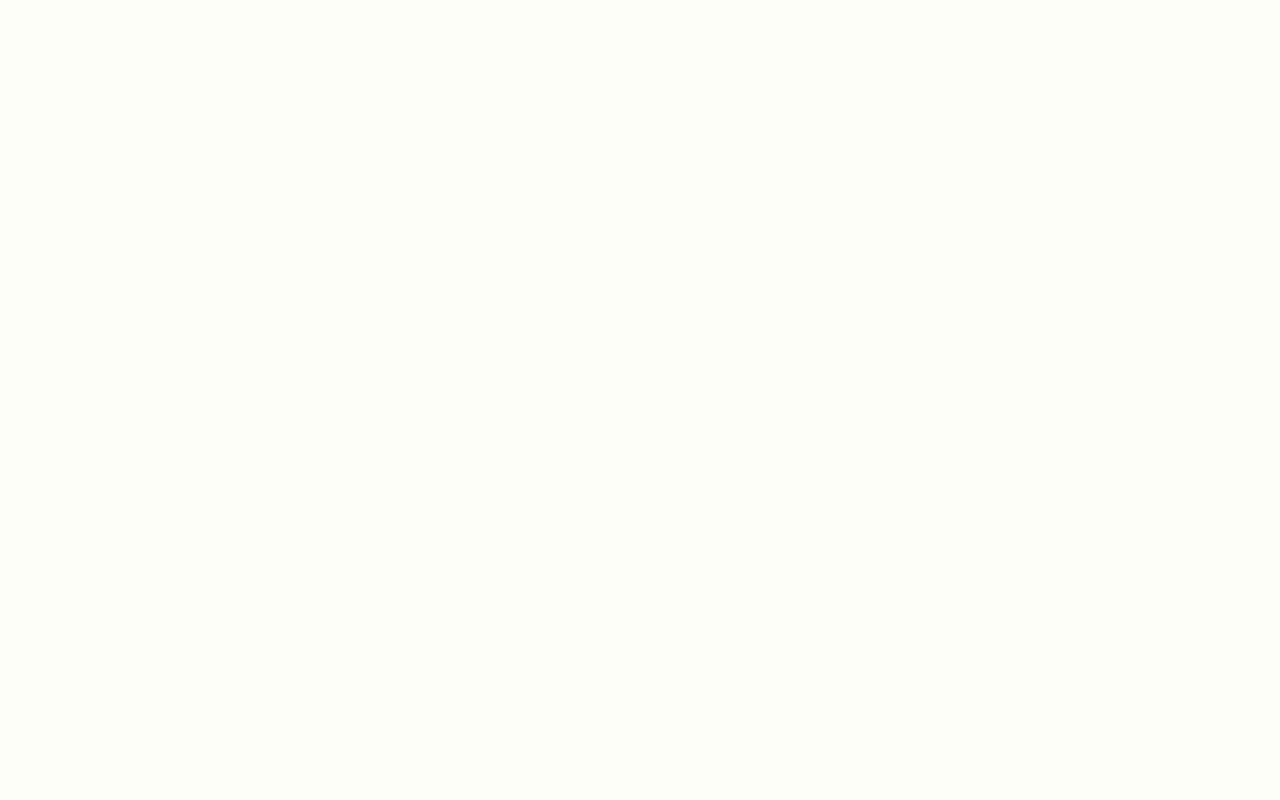
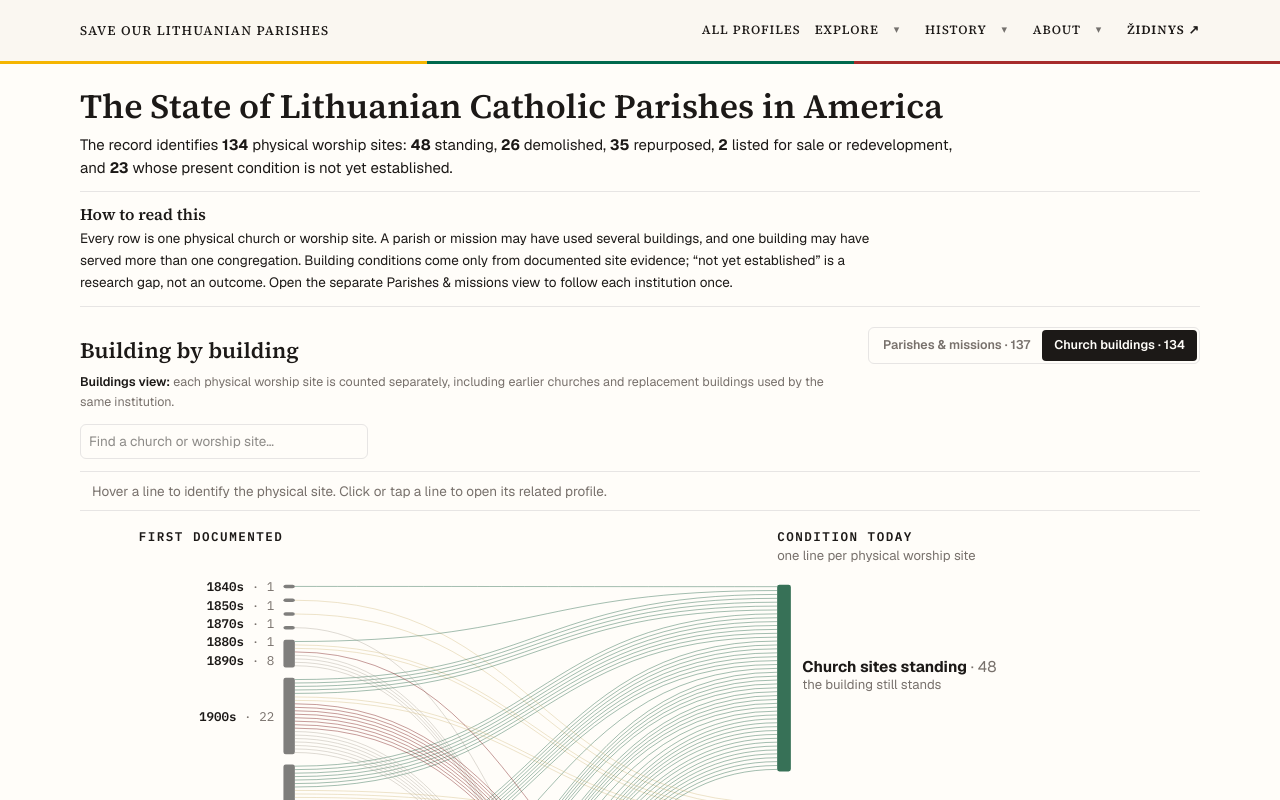
Before and after one commit to LietuvaAI/save-our-lithuanian-parishes, a Next.js app: page /church-buildings-through-time in a window 1280 px wide. Before the commit this address had no page. Shown: the top 800 px of the page. Built offline with nearby package versions, Linux system fonts and the light colour scheme.

Commit message:
Separate institution and building history routes

```diff
--- a/app/church-buildings-through-time/page.tsx
+++ b/app/church-buildings-through-time/page.tsx
@@ -1,5 +1,70 @@
-import { permanentRedirect } from "next/navigation";
+import type { Metadata } from "next";
+import Link from "next/link";
+import OutcomeModeExplorer from "@/components/OutcomeModeExplorer";
+import PhysicalSiteFlow from "@/components/PhysicalSiteFlow";
+import {
+  infographicCounts,
+  romanCatholicInstitutionHistory,
+} from "@/lib/infographic-projection";
+import { physicalSiteOutcomeProjection } from "@/lib/physical-site-outcome-projection";
+
+export const metadata: Metadata = {
+  title: "Lithuanian Church Buildings Through Time",
+  description:
+    "The documented physical worship sites used by Lithuanian Catholic parishes and missions in the United States, including earlier and replacement churches.",
+};
 
 export default function ChurchBuildingHistoryPage() {
-  permanentRedirect("/where-every-parish-ended-up?view=buildings");
+  if (
+    physicalSiteOutcomeProjection.sites.length !==
+    infographicCounts.physical_worship_sites
+  ) {
+    throw new Error("Physical worship-site population drifted.");
+  }
+
+  return (
+    <article className="mx-auto max-w-6xl px-4 py-5 sm:py-6">
+      <OutcomeModeExplorer
+        mode="buildings"
+        institutionCount={romanCatholicInstitutionHistory.length}
+        physicalSiteCount={physicalSiteOutcomeProjection.sites.length}
+        demolishedSiteCount={
+          physicalSiteOutcomeProjection.stateCounts.demolished ?? 0
+        }
+        repurposedSiteCount={
+          physicalSiteOutcomeProjection.stateCounts.repurposed ?? 0
+        }
+        standingSiteCount={
+          physicalSiteOutcomeProjection.stateCounts.standing ?? 0
+        }
+        listedSiteCount={
+          physicalSiteOutcomeProjection.stateCounts.listed_for_sale ?? 0
+        }
+        unestablishedSiteCount={
+          physicalSiteOutcomeProjection.stateCounts.not_established ?? 0
+        }
+        view={<PhysicalSiteFlow sites={physicalSiteOutcomeProjection.sites} />}
+      />
+
+      <p className="mt-8 border-t border-rule pt-4 text-small-copy leading-relaxed text-muted">
+        Building rows begin with the first documented use of each physical site.
+        Open a row for the related parish profile and its evidence. Institution
+        histories begin with the parish or mission itself and remain in the{" "}
+        <Link
+          href="/where-every-parish-ended-up"
+          className="underline hover:text-foreground"
+        >
+          parish and mission view
+        </Link>
+        . See{" "}
+        <Link
+          href="/about-the-data"
+          className="underline hover:text-foreground"
+        >
+          About the Data
+        </Link>{" "}
+        for scope and method.
+      </p>
+    </article>
+  );
 }
--- a/app/page.tsx
+++ b/app/page.tsx
@@ -182,7 +182,7 @@ const STAT_CARDS = [
     value: PHYSICAL_WORSHIP_SITES,
     label: "church buildings",
     detail: "Buildings",
-    href: "/where-every-parish-ended-up?view=buildings",
+    href: "/church-buildings-through-time",
   },
   {
     value: CURRENT_WORSHIP_COUNT,
--- a/app/parishes/page.tsx
+++ b/app/parishes/page.tsx
@@ -68,7 +68,7 @@ export default function ParishProfilesPage() {
         This directory lists institutions: parishes, missions, and
         congregations. Physical churches are counted separately in the {" "}
         <Link
-          href="/where-every-parish-ended-up?view=buildings"
+          href="/church-buildings-through-time"
           className="font-medium text-foreground underline underline-offset-4 hover:text-accent"
         >
           building view
--- a/components/OutcomeModeExplorer.tsx
+++ b/components/OutcomeModeExplorer.tsx
@@ -1,60 +1,34 @@
-"use client";
+import Link from "next/link";
+import type { ReactNode } from "react";
 
-import { useState, type ReactNode } from "react";
-import Link from "next/link";
+type CommonProps = {
+  institutionCount: number;
+  physicalSiteCount: number;
+  view: ReactNode;
+};
 
-type Mode = "institutions" | "buildings";
-
-export default function OutcomeModeExplorer({
-  institutionCount,
-  parishCount,
-  missionCount,
-  closedCount,
-  currentWorshipPlaces,
-  publicInstitutionCount,
-  physicalSiteCount,
-  demolishedSiteCount,
-  repurposedSiteCount,
-  standingSiteCount,
-  listedSiteCount,
-  unestablishedSiteCount,
-  initialMode,
-  institutionView,
-  buildingView,
-}: {
-  institutionCount: number;
+type InstitutionProps = CommonProps & {
+  mode: "institutions";
   parishCount: number;
   missionCount: number;
   closedCount: number;
   currentWorshipPlaces: number;
   publicInstitutionCount: number;
-  physicalSiteCount: number;
+};
+
+type BuildingProps = CommonProps & {
+  mode: "buildings";
   demolishedSiteCount: number;
   repurposedSiteCount: number;
   standingSiteCount: number;
   listedSiteCount: number;
   unestablishedSiteCount: number;
-  initialMode: Mode;
-  institutionView: ReactNode;
-  buildingView: ReactNode;
-}) {
-  const [mode, setMode] = useState<Mode>(initialMode);
-  const institutions = mode === "institutions";
+};
 
-  const selectMode = (nextMode: Mode) => {
-    setMode(nextMode);
-    const url = new URL(window.location.href);
-    if (nextMode === "buildings") {
-      url.searchParams.set("view", "buildings");
-    } else {
-      url.searchParams.delete("view");
-    }
-    window.history.replaceState(
-      window.history.state,
-      "",
-      `${url.pathname}${url.search}${url.hash}`,
-    );
-  };
+export default function OutcomeModeExplorer(
+  props: InstitutionProps | BuildingProps,
+) {
+  const institutions = props.mode === "institutions";
 
   return (
     <>
@@ -64,20 +38,20 @@ export default function OutcomeModeExplorer({
 
       {institutions ? (
         <p className="mt-2 max-w-[90ch] text-lead-copy">
-          Of <strong>{institutionCount}</strong> Lithuanian Roman Catholic
-          parishes and missions, <strong>{closedCount}</strong> have closed;
-          Lithuanian worship continues at <strong>{currentWorshipPlaces}</strong>.
+          Of <strong>{props.institutionCount}</strong> Lithuanian Roman Catholic
+          parishes and missions, <strong>{props.closedCount}</strong> have
+          closed; Lithuanian worship continues at{" "}
+          <strong>{props.currentWorshipPlaces}</strong>.
         </p>
       ) : (
         <p className="mt-2 max-w-[90ch] text-lead-copy">
-          The record identifies <strong>{physicalSiteCount}</strong> physical
-          worship sites: <strong>{standingSiteCount}</strong> standing, {" "}
-          <strong>{demolishedSiteCount}</strong> demolished, {" "}
-          <strong>{repurposedSiteCount}</strong> repurposed, {" "}
-          <strong>{listedSiteCount}</strong> listed for sale or redevelopment,
-          and {" "}
-          <strong>{unestablishedSiteCount}</strong> whose present condition is
-          not yet established.
+          The record identifies <strong>{props.physicalSiteCount}</strong>{" "}
+          physical worship sites: <strong>{props.standingSiteCount}</strong>{" "}
+          standing, <strong>{props.demolishedSiteCount}</strong> demolished,{" "}
+          <strong>{props.repurposedSiteCount}</strong> repurposed,{" "}
+          <strong>{props.listedSiteCount}</strong> listed for sale or
+          redevelopment, and <strong>{props.unestablishedSiteCount}</strong>{" "}
+          whose present condition is not yet established.
         </p>
       )}
 
@@ -89,14 +63,20 @@ export default function OutcomeModeExplorer({
           <p className="mt-1 max-w-[90ch] text-body-copy leading-relaxed">
             Every line is one institution&mdash;one parish or mission, counted
             once&mdash;running from the decade it began to its institutional
-            outcome today. This view follows {parishCount} U.S. Roman Catholic
-            parishes and {missionCount} missions. Closed is one institutional
-            outcome; optional filters inside its list describe the known
-            condition of each institution&apos;s last-used church. Earlier churches
-            and multiple sites are counted in Buildings mode. Other traditions,
-            research-only records, and Canadian comparators are outside this
-            population; all {publicInstitutionCount} published U.S. profiles
-            are in the {" "}
+            outcome today. This view follows {props.parishCount} U.S. Roman
+            Catholic parishes and {props.missionCount} missions. Closed is one
+            institutional outcome; optional filters inside its list describe
+            the known condition of each institution&apos;s last-used church.
+            Earlier churches and multiple sites are counted in the separate{" "}
+            <Link
+              href="/church-buildings-through-time"
+              className="underline hover:text-accent"
+            >
+              church-building history
+            </Link>
+            . Other traditions, research-only records, and Canadian comparators
+            are outside this population; all {props.publicInstitutionCount}{" "}
+            published U.S. profiles are in the{" "}
             <Link href="/parishes" className="underline hover:text-accent">
               full directory
             </Link>
@@ -108,8 +88,8 @@ export default function OutcomeModeExplorer({
             mission may have used several buildings, and one building may have
             served more than one congregation. Building conditions come only
             from documented site evidence; &ldquo;not yet established&rdquo; is
-            a research gap, not an outcome. Switch to Parishes &amp; missions
-            to follow each institution once.
+            a research gap, not an outcome. Open the separate Parishes &amp;
+            missions view to follow each institution once.
           </p>
         )}
       </section>
@@ -118,36 +98,33 @@ export default function OutcomeModeExplorer({
         <h2 className="font-serif text-section-title font-semibold">
           {institutions ? "Institution by institution" : "Building by building"}
         </h2>
-        <div
+        <nav
           className="inline-flex overflow-hidden rounded-md border border-rule bg-background p-0.5 text-support-copy font-semibold"
-          role="group"
           aria-label="Choose a Parish & Mission Status view"
         >
-          <button
-            type="button"
-            onClick={() => selectMode("institutions")}
-            aria-pressed={institutions}
+          <Link
+            href="/where-every-parish-ended-up"
+            aria-current={institutions ? "page" : undefined}
             className={`rounded px-3 py-1.5 transition-colors ${
               institutions
                 ? "bg-foreground text-background"
                 : "text-muted hover:bg-band hover:text-foreground"
             }`}
           >
-            Parishes &amp; missions · {institutionCount}
-          </button>
-          <button
-            type="button"
-            onClick={() => selectMode("buildings")}
-            aria-pressed={!institutions}
+            Parishes &amp; missions · {props.institutionCount}
+          </Link>
+          <Link
+            href="/church-buildings-through-time"
+            aria-current={!institutions ? "page" : undefined}
             className={`rounded px-3 py-1.5 transition-colors ${
               institutions
                 ? "text-muted hover:bg-band hover:text-foreground"
                 : "bg-foreground text-background"
             }`}
           >
-            Church buildings · {physicalSiteCount}
-          </button>
-        </div>
+            Church buildings · {props.physicalSiteCount}
+          </Link>
+        </nav>
       </div>
 
       <p className="mt-2 max-w-[90ch] text-support-copy leading-relaxed text-muted">
@@ -171,10 +148,7 @@ export default function OutcomeModeExplorer({
         )}
       </p>
 
-      <section className="mt-3">
-        <div hidden={!institutions}>{institutionView}</div>
-        <div hidden={institutions}>{buildingView}</div>
-      </section>
+      <section className="mt-3">{props.view}</section>
     </>
   );
 }
--- a/scripts/verify-canonical-infographics.mjs
+++ b/scripts/verify-canonical-infographics.mjs
@@ -607,9 +607,9 @@ if (!/romanCatholicInstitutionHistory/.test(institutionFlowPage)) {
 if (/physicalWorshipSiteHistory/.test(institutionFlowPage)) {
   errors.push("institution-outcome view reads raw physical-site relationships");
 }
-if (!/physicalSiteOutcomeProjection/.test(institutionFlowPage)) {
+if (/physicalSiteOutcomeProjection/.test(institutionFlowPage)) {
   errors.push(
-    "institution-outcome view does not consume the canonical building-view adapter",
+    "institution-outcome route reads the physical-site projection",
   );
 }
 if (
@@ -618,12 +618,14 @@ if (
 ) {
   errors.push("institution-outcome view does not expose both approved modes");
 }
+if (/PhysicalSiteFlow/.test(institutionFlowPage)) {
+  errors.push("institution-outcome route renders the physical-site flow");
+}
 if (
-  !/PhysicalSiteFlow/.test(institutionFlowPage) ||
-  !/FIRST DOCUMENTED/.test(physicalSiteFlow) ||
-  !/CONDITION TODAY/.test(physicalSiteFlow)
+  !/href="\/where-every-parish-ended-up"/.test(outcomeModeExplorer) ||
+  !/href="\/church-buildings-through-time"/.test(outcomeModeExplorer)
 ) {
-  errors.push("Buildings mode does not render the canonical physical-site flow");
+  errors.push("outcome navigation does not expose both canonical routes");
 }
 
 const homepage = readFileSync(
@@ -700,13 +702,19 @@ const physicalSiteAdapter = readFileSync(
   new URL("../lib/physical-site-outcome-projection.ts", import.meta.url),
   "utf8",
 );
+if (/permanentRedirect/.test(physicalSitePage)) {
+  errors.push(
+    "physical-site history route still redirects instead of rendering its population",
+  );
+}
 if (
-  !/permanentRedirect/.test(physicalSitePage) ||
-  !/where-every-parish-ended-up\?view=buildings/.test(physicalSitePage)
+  !/physicalSiteOutcomeProjection/.test(physicalSitePage) ||
+  !/PhysicalSiteFlow/.test(physicalSitePage) ||
+  !/mode="buildings"/.test(physicalSitePage) ||
+  !/FIRST DOCUMENTED/.test(physicalSiteFlow) ||
+  !/CONDITION TODAY/.test(physicalSiteFlow)
 ) {
-  errors.push(
-    "retired standalone building route does not redirect to Outcomes Buildings mode",
-  );
+  errors.push("physical-site route does not render the canonical building flow");
 }
 if (!/physicalWorshipSiteHistory/.test(physicalSiteAdapter)) {
   errors.push("building-view adapter does not use the canonical worship-site population");
@@ -737,9 +745,10 @@ for (const [label, source] of [
   ["homepage", homepage],
   ["All Profiles", allProfilesPage],
   ["About the Data", aboutDataPage],
+  ["outcome switcher", outcomeModeExplorer],
 ]) {
-  if (/church-buildings-through-time/.test(source)) {
-    errors.push(`${label} still links to the retired standalone building route`);
+  if (/where-every-parish-ended-up\?view=buildings/.test(source)) {
+    errors.push(`${label} still aliases building history through the institution route`);
   }
 }
 
```
Also changed, not shown: app/where-every-parish-ended-up/page.tsx (+15 -33 lines).
